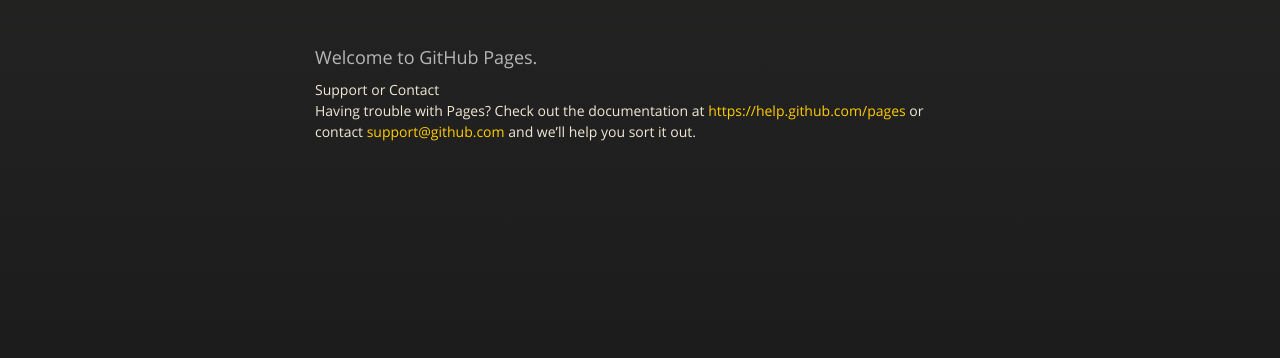
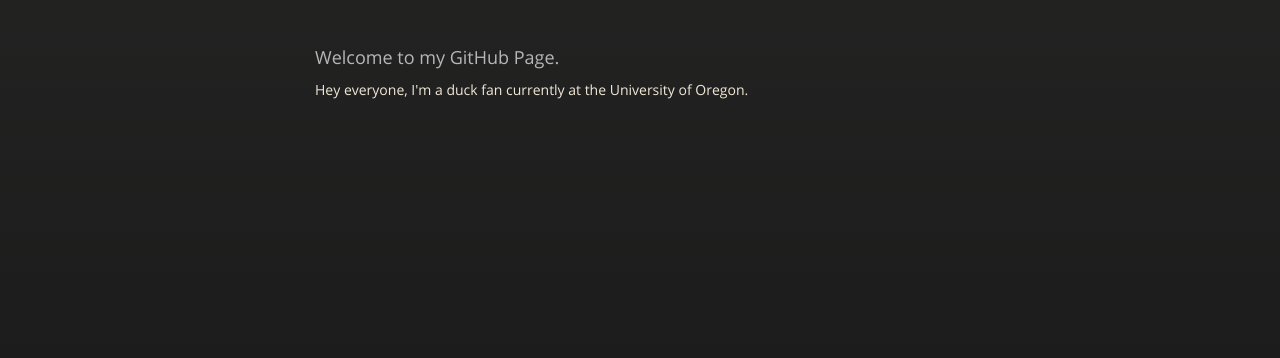
Before and after one commit to blaket624/blaket624.github.io, a plain HTML site: page index.html in a window 1280 px wide. Shown: the part 442-800 px from the top of the page. Drawn offline with nearby package versions, Linux system fonts and the light colour scheme.

Commit message:
Replace first drafted content in index.html

```diff
--- a/index.html
+++ b/index.html
@@ -36,15 +36,9 @@
         </div>
 
         <h3>
-<a id="welcome-to-github-pages" class="anchor" href="#welcome-to-github-pages" aria-hidden="true"><span class="octicon octicon-link"></span></a>Welcome to GitHub Pages.</h3>
+<a id="welcome-to-github-pages" class="anchor" href="#welcome-to-github-pages" aria-hidden="true"><span class="octicon octicon-link"></span></a>Welcome to my GitHub Page.</h3>
 
-
-
-
-
-<a id="support-or-contact" class="anchor" href="#support-or-contact" aria-hidden="true"><span class="octicon octicon-link"></span></a>Support or Contact</h3>
-
-<p>Having trouble with Pages? Check out the documentation at <a href="https://help.github.com/pages">https://help.github.com/pages</a> or contact <a href="mailto:support@github.com">support@github.com</a> and we’ll help you sort it out.</p>
+<p>Hey everyone, I'm a duck fan currently at the University of Oregon.</p>
       </section>
 
     </div>
```
